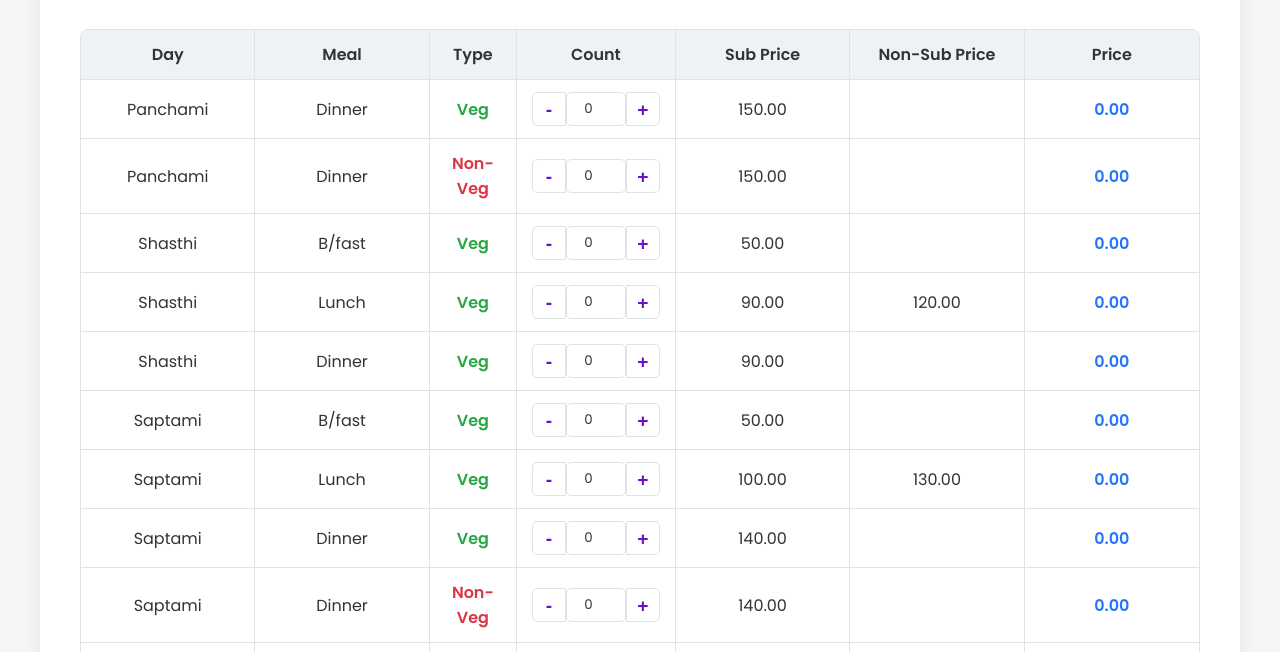
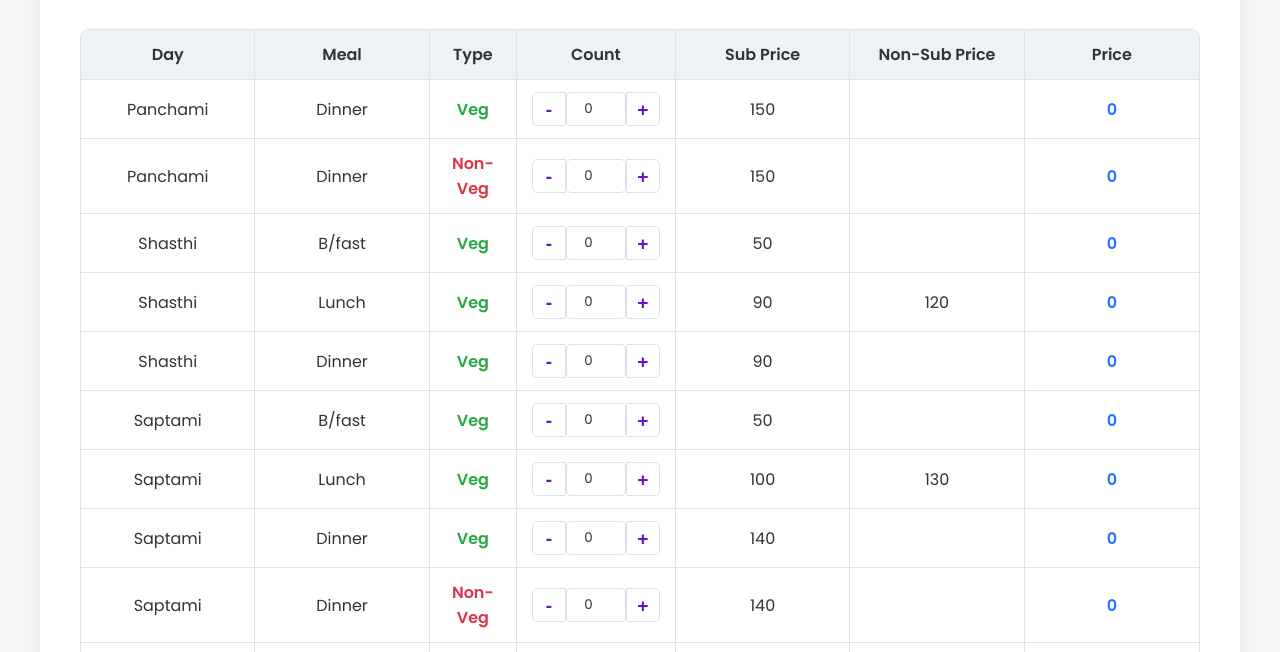
Before and after one commit to itsjustasemicolon/Puja-Coupon-Calculator, a plain HTML site: page index.html in a window 1280 px wide. Shown: the part 144-796 px from the top of the page. Drawn offline with Linux system fonts and the light colour scheme.

Commit message:
Add files via upload

```diff
--- a/index.html
+++ b/index.html
@@ -43,7 +43,7 @@
             </div>
             <div class="totals-summary">
                 <div>Total Coupons: <span id="total-coupons">0</span></div>
-                <div>Total Price: &#8377;<span id="total-price">0.00</span></div>
+                <div>Total Price: &#8377;<span id="total-price">0</span></div>
             </div>
             <div id="price-breakdown"></div>
         </div>
--- a/script.js
+++ b/script.js
@@ -10,27 +10,27 @@ document.addEventListener('DOMContentLoaded', () => {
     const takeawayMinusBtn = document.getElementById('takeaway-minus');
 
     const mealData = [
-        { day: 'Panchami', meal: 'Dinner', type: 'VG', sub: 150.00, nonSub: null, id: 'p_d_vg' },
-        { day: 'Panchami', meal: 'Dinner', type: 'NV', sub: 150.00, nonSub: null, id: 'p_d_nv' },
-        { day: 'Shasthi', meal: 'B/fast', type: 'VG', sub: 50.00, nonSub: null, id: 'sh_b' },
-        { day: 'Shasthi', meal: 'Lunch', type: 'VG', sub: 90.00, nonSub: 120.00, id: 'sh_l' },
-        { day: 'Shasthi', meal: 'Dinner', type: 'VG', sub: 90.00, nonSub: null, id: 'sh_d' },
-        { day: 'Saptami', meal: 'B/fast', type: 'VG', sub: 50.00, nonSub: null, id: 'sa_b' },
-        { day: 'Saptami', meal: 'Lunch', type: 'VG', sub: 100.00, nonSub: 130.00, id: 'sa_l' },
-        { day: 'Saptami', meal: 'Dinner', type: 'VG', sub: 140.00, nonSub: null, id: 'sa_d_vg' },
-        { day: 'Saptami', meal: 'Dinner', type: 'NV', sub: 140.00, nonSub: null, id: 'sa_d_nv' },
-        { day: 'Asthami', meal: 'B/fast', type: 'VG', sub: 50.00, nonSub: null, id: 'as_b' },
-        { day: 'Asthami', meal: 'Lunch', type: 'VG', sub: 130.00, nonSub: 180.00, id: 'as_l' },
-        { day: 'Asthami', meal: 'Dinner', type: 'VG', sub: 80.00, nonSub: null, id: 'as_d' },
-        { day: 'Nabami', meal: 'B/fast', type: 'VG', sub: 50.00, nonSub: null, id: 'na_b' },
-        { day: 'Nabami', meal: 'Lunch', type: 'VG', sub: 190.00, nonSub: 250.00, id: 'na_l_vg' },
-        { day: 'Nabami', meal: 'Lunch', type: 'NV', sub: 210.00, nonSub: 280.00, id: 'na_l_nv' },
-        { day: 'Nabami', meal: 'Dinner', type: 'VG', sub: 140.00, nonSub: null, id: 'na_d_vg' },
-        { day: 'Nabami', meal: 'Dinner', type: 'NV', sub: 140.00, nonSub: null, id: 'na_d_nv' },
-        { day: 'Dashami', meal: 'Lunch', type: 'VG', sub: 150.00, nonSub: 200.00, id: 'da_l_vg' },
-        { day: 'Dashami', meal: 'Lunch', type: 'NV', sub: 220.00, nonSub: 300.00, id: 'da_l_nv' },
-        { day: 'Dashami', meal: 'Dinner', type: 'VG', sub: 210.00, nonSub: null, id: 'da_d_vg' },
-        { day: 'Dashami', meal: 'Dinner', type: 'NV', sub: 160.00, nonSub: null, id: 'da_d_nv' },
+        { day: 'Panchami', meal: 'Dinner', type: 'VG', sub: 150, nonSub: null, id: 'p_d_vg' },
+        { day: 'Panchami', meal: 'Dinner', type: 'NV', sub: 150, nonSub: null, id: 'p_d_nv' },
+        { day: 'Shasthi', meal: 'B/fast', type: 'VG', sub: 50, nonSub: null, id: 'sh_b' },
+        { day: 'Shasthi', meal: 'Lunch', type: 'VG', sub: 90, nonSub: 120, id: 'sh_l' },
+        { day: 'Shasthi', meal: 'Dinner', type: 'VG', sub: 90, nonSub: null, id: 'sh_d' },
+        { day: 'Saptami', meal: 'B/fast', type: 'VG', sub: 50, nonSub: null, id: 'sa_b' },
+        { day: 'Saptami', meal: 'Lunch', type: 'VG', sub: 100, nonSub: 130, id: 'sa_l' },
+        { day: 'Saptami', meal: 'Dinner', type: 'VG', sub: 140, nonSub: null, id: 'sa_d_vg' },
+        { day: 'Saptami', meal: 'Dinner', type: 'NV', sub: 140, nonSub: null, id: 'sa_d_nv' },
+        { day: 'Asthami', meal: 'B/fast', type: 'VG', sub: 50, nonSub: null, id: 'as_b' },
+        { day: 'Asthami', meal: 'Lunch', type: 'VG', sub: 130, nonSub: 180, id: 'as_l' },
+        { day: 'Asthami', meal: 'Dinner', type: 'VG', sub: 80, nonSub: null, id: 'as_d' },
+        { day: 'Nabami', meal: 'B/fast', type: 'VG', sub: 50, nonSub: null, id: 'na_b' },
+        { day: 'Nabami', meal: 'Lunch', type: 'VG', sub: 190, nonSub: 250, id: 'na_l_vg' },
+        { day: 'Nabami', meal: 'Lunch', type: 'NV', sub: 210, nonSub: 280, id: 'na_l_nv' },
+        { day: 'Nabami', meal: 'Dinner', type: 'VG', sub: 140, nonSub: null, id: 'na_d_vg' },
+        { day: 'Nabami', meal: 'Dinner', type: 'NV', sub: 140, nonSub: null, id: 'na_d_nv' },
+        { day: 'Dashami', meal: 'Lunch', type: 'VG', sub: 150, nonSub: 200, id: 'da_l_vg' },
+        { day: 'Dashami', meal: 'Lunch', type: 'NV', sub: 220, nonSub: 300, id: 'da_l_nv' },
+        { day: 'Dashami', meal: 'Dinner', type: 'VG', sub: 210, nonSub: null, id: 'da_d_vg' },
+        { day: 'Dashami', meal: 'Dinner', type: 'NV', sub: 160, nonSub: null, id: 'da_d_nv' },
     ];
 
     // Generate grid
@@ -46,9 +46,9 @@ document.addEventListener('DOMContentLoaded', () => {
                 <input type="number" id="${item.id}" min="0" value="0" class="count-input" readonly>
                 <button class="stepper-btn plus-btn" data-id="${item.id}">+</button>
             </div>
-            <div data-label="Sub Price">${item.sub.toFixed(2)}</div>
-            <div data-label="Non-Sub Price">${item.nonSub ? item.nonSub.toFixed(2) : ''}</div>
-            <div data-label="Price" class="price" id="price-${item.id}">0.00</div>
+            <div data-label="Sub Price">${item.sub}</div>
+            <div data-label="Non-Sub Price">${item.nonSub ? item.nonSub : ''}</div>
+            <div data-label="Price" class="price" id="price-${item.id}">0</div>
         `;
         container.appendChild(row);
     });
@@ -188,7 +188,7 @@ document.addEventListener('DOMContentLoaded', () => {
             // Calculate and display price for NV
             if (nvItem) {
                 const nvPrice = (subsidizedNv * nvItem.sub) + (nonSubsidizedNv * (nvItem.nonSub || nvItem.sub));
-                document.getElementById(`price-${nvItem.id}`).textContent = nvPrice.toFixed(2);
+                document.getElementById(`price-${nvItem.id}`).textContent = nvPrice;
                 grandTotal += nvPrice;
                 totalCoupons += nvItem.count;
             }
@@ -196,14 +196,14 @@ document.addEventListener('DOMContentLoaded', () => {
             // Calculate and display price for VG
             if (vgItem) {
                 const vgPrice = (subsidizedVg * vgItem.sub) + (nonSubsidizedVg * (vgItem.nonSub || vgItem.sub));
-                document.getElementById(`price-${vgItem.id}`).textContent = vgPrice.toFixed(2);
+                document.getElementById(`price-${vgItem.id}`).textContent = vgPrice;
                 grandTotal += vgPrice;
                 totalCoupons += vgItem.count;
             }
         }
 
         totalCouponsEl.textContent = totalCoupons;
-        totalPriceEl.textContent = grandTotal.toFixed(2);
+        totalPriceEl.textContent = grandTotal;
 
         // Flash animation for totals
         const totalsSummary = document.querySelector('.totals-summary');
@@ -239,7 +239,7 @@ document.addEventListener('DOMContentLoaded', () => {
             tableHtml += `
                 <tr>
                     <td>Takeaway Packing</td>
-                    <td colspan="2" style="text-align:center;">${takeawayCount} @ ₹${TAKEAWAY_PRICE.toFixed(2)}</td>
+                    <td colspan="2" style="text-align:center;">${takeawayCount} @ ₹${TAKEAWAY_PRICE}</td>
                 </tr>
             `;
         }
@@ -289,8 +289,8 @@ document.addEventListener('DOMContentLoaded', () => {
                     tableHtml += `
                         <tr>
                             <td>${nvItem.day} ${nvItem.meal} <span class="non-veg-text">${nvItem.type === 'NV' ? 'Non-Veg' : ''}</span></td>
-                            <td>${subsidizedNv > 0 ? `${subsidizedNv} @ ₹${nvItem.sub.toFixed(2)}` : ''}</td>
-                            <td>${nonSubsidizedNv > 0 ? `${nonSubsidizedNv} @ ₹${(nvItem.nonSub || nvItem.sub).toFixed(2)}` : ''}</td>
+                            <td>${subsidizedNv > 0 ? `${subsidizedNv} @ ₹${nvItem.sub}` : ''}</td>
+                            <td>${nonSubsidizedNv > 0 ? `${nonSubsidizedNv} @ ₹${(nvItem.nonSub || nvItem.sub)}` : ''}</td>
                         </tr>
                     `;
                 }
@@ -298,8 +298,8 @@ document.addEventListener('DOMContentLoaded', () => {
                     tableHtml += `
                         <tr>
                             <td>${vgItem.day} ${vgItem.meal} <span class="veg-text">${vgItem.type === 'VG' ? 'Veg' : ''}</span></td>
-                            <td>${subsidizedVg > 0 ? `${subsidizedVg} @ ₹${vgItem.sub.toFixed(2)}` : ''}</td>
-                            <td>${nonSubsidizedVg > 0 ? `${nonSubsidizedVg} @ ₹${(vgItem.nonSub || vgItem.sub).toFixed(2)}` : ''}</td>
+                            <td>${subsidizedVg > 0 ? `${subsidizedVg} @ ₹${vgItem.sub}` : ''}</td>
+                            <td>${nonSubsidizedVg > 0 ? `${nonSubsidizedVg} @ ₹${(vgItem.nonSub || vgItem.sub)}` : ''}</td>
                         </tr>
                     `;
                 }
--- a/style.css
+++ b/style.css
@@ -449,6 +449,12 @@ h1 {
         font-size: 1.2rem;
     }
 
+    .takeaway-section {
+        flex-direction: column;
+        align-items: flex-start;
+        gap: 0.75rem;
+    }
+
     .totals-summary {
         position: sticky;
         bottom: 0;
```
